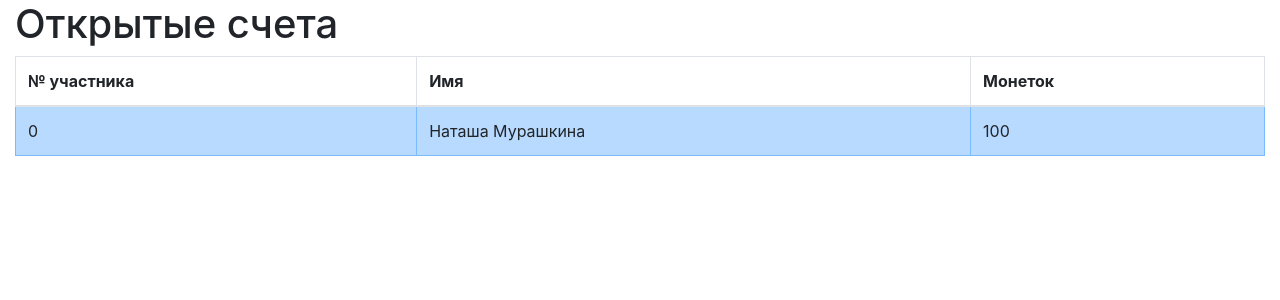
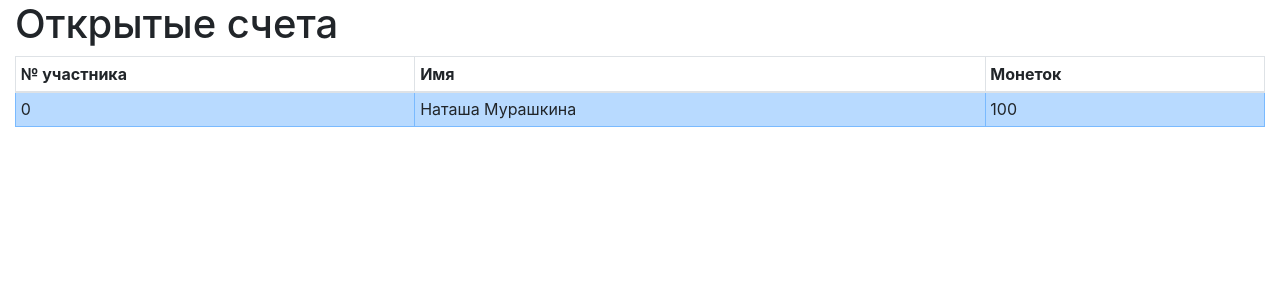
Before and after one commit to yeputons/hse-quest-190401, a Flask app: page / in a window 1280 px wide. Shown: the top 300 px of the page. Run offline with Flask 2, Linux system fonts and the light colour scheme; some libraries are stand-ins or nearby versions.

Commit message:
Add table-sm

```diff
--- a/templates/dashboard.html
+++ b/templates/dashboard.html
@@ -5,7 +5,7 @@
 {% endblock %}
 {% block content %}
     <h1>Открытые счета</h1>
-    <table class="table table-striped thead-light table-bordered table-hover">
+    <table class="table table-striped thead-light table-bordered table-hover table-sm">
         <thead>
             <tr>
                 <th>№ участника</th>
```
